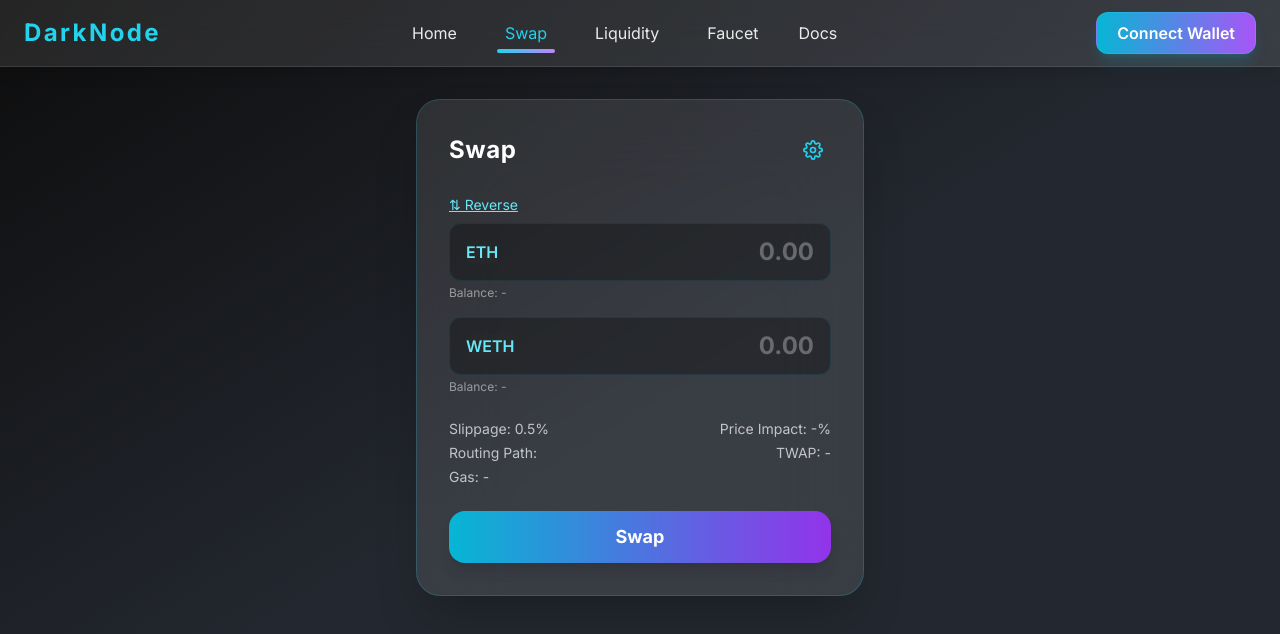
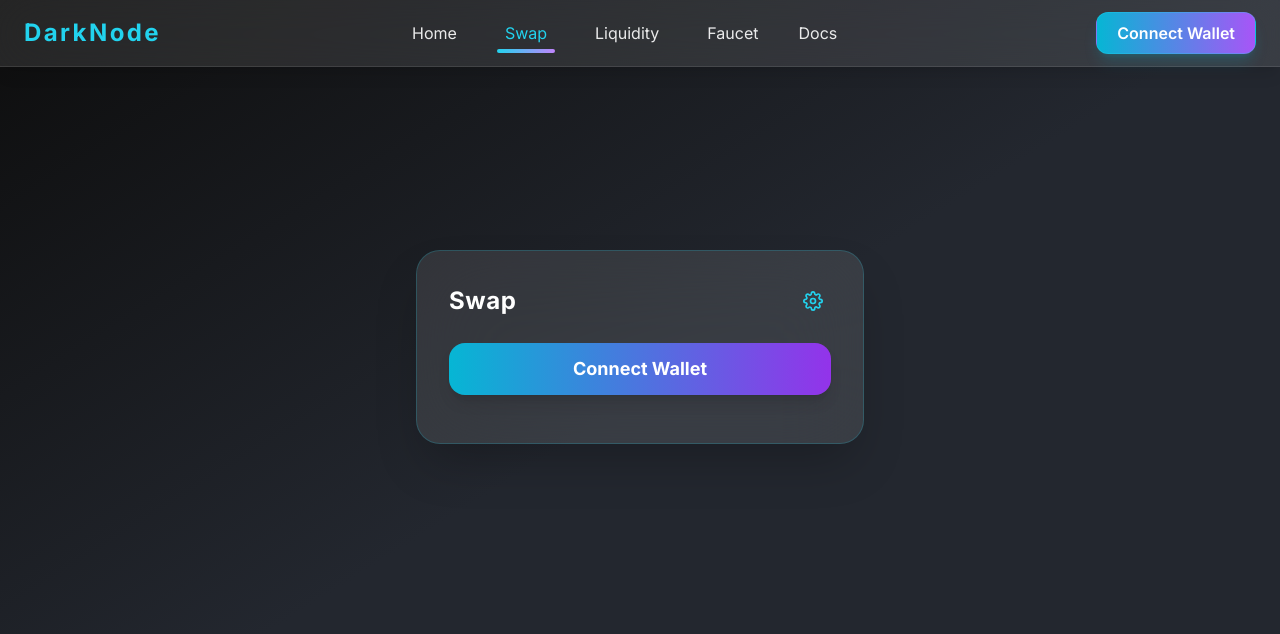
Before and after one commit to zk-web3/darknodedex, a React (Create React App) app: page / in a window 1280 px wide. Both pictures are taken after a click on the button "Launch App". Shown: the top 634 px of the page. Built offline with nearby package versions, Linux system fonts and the light colour scheme.

Commit message:
Update Swap.js

```diff
--- a/src/components/Swap.js
+++ b/src/components/Swap.js
@@ -182,12 +182,20 @@ export default function Swap({ onOpenSettings, onOpenTokenList, onConnectWallet
             <FiSettings className="text-cyan-400 text-xl" />
           </button>
         </div>
-
+        {!address ? (
+          <button
+            onClick={connectWallet}
+            className="w-full py-3 rounded-2xl font-bold text-lg bg-gradient-to-r from-cyan-500 to-purple-600 shadow-lg hover:from-cyan-400 hover:to-purple-500 transition text-white mb-4"
+          >
+            Connect Wallet
+          </button>
+        ) : (
+          <>
             <button onClick={reverseSwap} className="mb-2 text-cyan-300 underline text-sm">⇅ Reverse</button>
-
             <div className="mb-4">
               <div className="flex items-center bg-black/30 rounded-xl px-4 py-3 border border-cyan-400/10">
-            <button onClick={() => onOpenTokenList('input')} className="text-cyan-300 font-semibold text-base backdrop-blur">
+                <button onClick={() => onOpenTokenList('input')} className="flex items-center gap-2 text-cyan-300 font-semibold text-base backdrop-blur">
+                  <img src={inputToken.logo} alt={inputToken.symbol} className="w-6 h-6 rounded-full" />
                   {inputToken.symbol}
                 </button>
                 <input
@@ -199,10 +207,10 @@ export default function Swap({ onOpenSettings, onOpenTokenList, onConnectWallet
               </div>
               <p className="text-white/50 text-xs mt-1">Balance: {balances[inputToken.symbol] || "-"}</p>
             </div>
-
             <div className="mb-6">
               <div className="flex items-center bg-black/30 rounded-xl px-4 py-3 border border-cyan-400/10">
-            <button onClick={() => onOpenTokenList('output')} className="text-cyan-300 font-semibold text-base backdrop-blur">
+                <button onClick={() => onOpenTokenList('output')} className="flex items-center gap-2 text-cyan-300 font-semibold text-base backdrop-blur">
+                  <img src={outputToken.logo} alt={outputToken.symbol} className="w-6 h-6 rounded-full" />
                   {outputToken.symbol}
                 </button>
                 <input
@@ -214,7 +222,6 @@ export default function Swap({ onOpenSettings, onOpenTokenList, onConnectWallet
               </div>
               <p className="text-white/50 text-xs mt-1">Balance: {balances[outputToken.symbol] || "-"}</p>
             </div>
-
             <div className="flex flex-col gap-1 text-white/70 text-sm mb-6">
               <div className="flex justify-between">
                 <span>Slippage: {slippage}%</span>
@@ -228,11 +235,12 @@ export default function Swap({ onOpenSettings, onOpenTokenList, onConnectWallet
                 <span>Gas: {gasEstimate || "-"}</span>
               </div>
             </div>
-
             <button onClick={handleSwap} disabled={loading || !amountIn || !address}
               className="w-full py-3 rounded-2xl font-bold text-lg bg-gradient-to-r from-cyan-500 to-purple-600 shadow-lg hover:from-cyan-400 hover:to-purple-500 transition text-white">
               {loading ? "Swapping..." : "Swap"}
             </button>
+          </>
+        )}
         {txHash && <div className="mt-4 text-center text-sm text-white/80">Tx: <a href={`https://sepolia.basescan.org/tx/${txHash}`} target="_blank" rel="noopener noreferrer" className="text-cyan-400">{txHash.slice(0, 10)}...</a></div>}
         {error && <div className="mt-4 text-center text-sm text-red-400">{error}</div>}
       </div>
```
Lines whose indentation alone changed are shown as unchanged.
